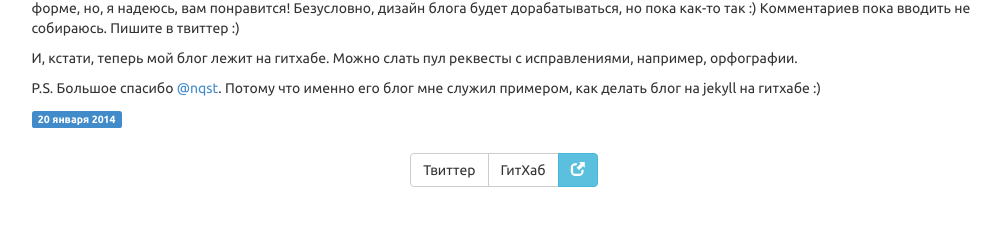
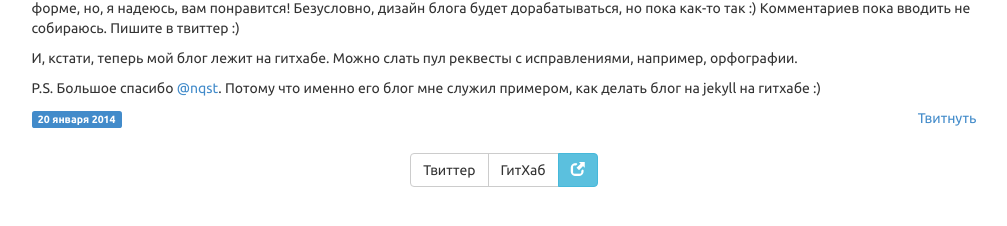
Before and after one commit to alexsoft/alexsoft.github.io, a Jekyll site: the page built from _posts/2014-01-20-blog-v2.md, in a window 1280 px wide. Shown: the part 148-374 px from the top of the page, without its empty margins (136-1143 px from the left). Built offline with Jekyll 4.4.1, drawn with Linux system fonts in a browser that asks for light colours; comment, search, counter and statistics services are not loaded.

Commit message:
add tweet button to post layout

```diff
--- a/_layouts/post.html
+++ b/_layouts/post.html
@@ -7,6 +7,8 @@
 
 	{{ content }}
 
+	<div class="row">
+		<div class="col-{{site.data.settings.bssize}}-8">
 			{% capture the_day %}{{ page.date | date: "%d" }}{% endcapture %}
 			{% capture the_day_truncated %}{{ the_day | truncate:1,'' }}{% endcapture %}
 			{% capture the_day %}{% if the_day_truncated == "0" %}{{ the_day | remove:'0' }}{% else %}{{ the_day }}{% endif %}{% endcapture %}
@@ -17,5 +19,11 @@
 			{% for tag in page.tags %}
 				<span class="label label-default">{{ tag }}</span>
 			{% endfor %}
+		</div>
+		<div class="col-{{site.data.settings.bssize}}-4 text-right">
+			<a href="https://twitter.com/share" class="twitter-share-button" data-via="alex_soft" data-lang="ru" data-size="large" data-related="alex_soft" data-text="{{ page.title }}" data-count="none" data-dnt="true">Твитнуть</a>
+			<script>!function(d,s,id){var js,fjs=d.getElementsByTagName(s)[0],p=/^http:/.test(d.location)?'http':'https';if(!d.getElementById(id)){js=d.createElement(s);js.id=id;js.src=p+'://platform.twitter.com/widgets.js';fjs.parentNode.insertBefore(js,fjs);}}(document, 'script', 'twitter-wjs');</script>
+		</div>
+	</div>
 </article>
 </div>
```
Lines whose indentation alone changed are shown as unchanged.
